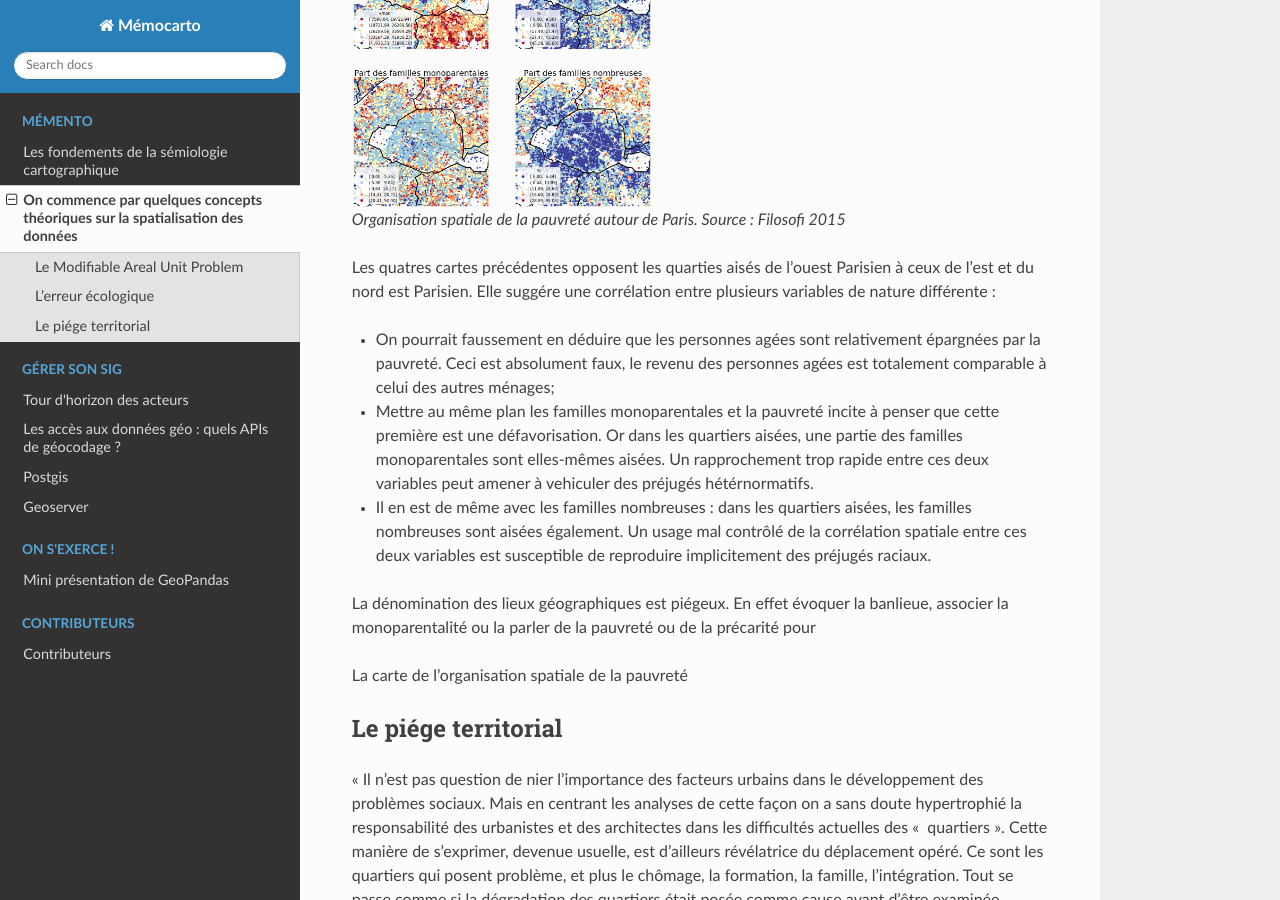
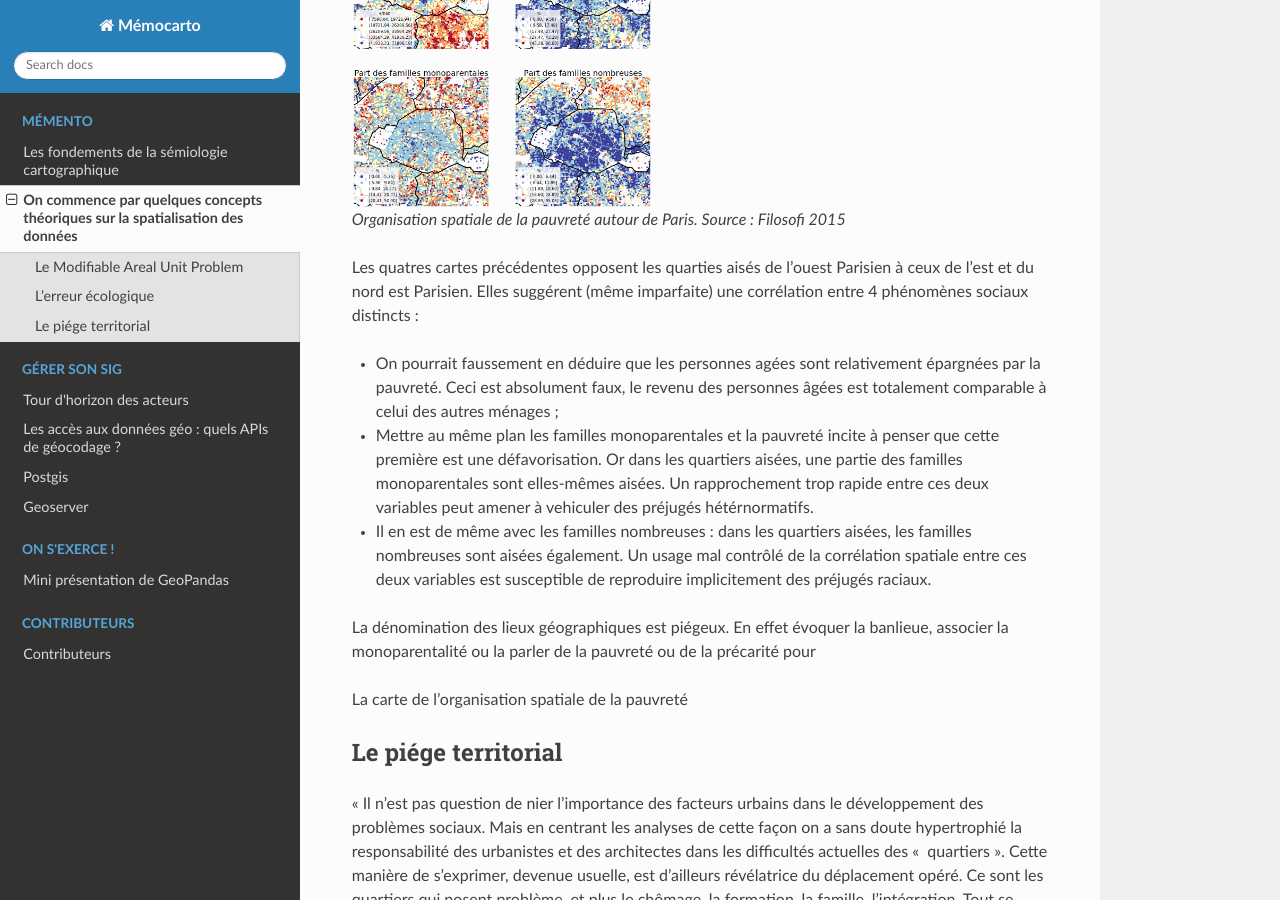
Before and after one commit to JulieDjidji/memocarto, a Sphinx documentation site: the page built from doc/source/concepts.rst, in a window 1280 px wide and 900 px high, scrolled down 3236 px. Built offline with Sphinx 7.4.7 and the Read the Docs theme 2.0.0, drawn with Linux system fonts in a browser that asks for light colours; pages that are not in the unit, such as notebooks, are missing from menus.

Commit message:
Update concepts.rst

```diff
--- a/doc/source/concepts.rst
+++ b/doc/source/concepts.rst
@@ -50,9 +50,9 @@ Le caractére extrême de cet exemple se rencontre néanmoins rarement dans les
 
    Organisation spatiale de la pauvreté autour de Paris. Source : Filosofi 2015
 
-Les quatres cartes précédentes opposent les quarties aisés de l'ouest Parisien à ceux de l'est et du nord est Parisien. Elle suggére une corrélation entre plusieurs variables de nature différente :
+Les quatres cartes précédentes opposent les quarties aisés de l'ouest Parisien à ceux de l'est et du nord est Parisien. Elles suggérent (même imparfaite) une corrélation entre 4 phénomènes sociaux distincts :
 
--  On pourrait faussement en déduire que les personnes agées sont relativement épargnées par la pauvreté. Ceci est absolument faux, le revenu des personnes agées est totalement comparable à celui des autres ménages;
+-  On pourrait faussement en déduire que les personnes agées sont relativement épargnées par la pauvreté. Ceci est absolument faux, le revenu des personnes âgées est totalement comparable à celui des autres ménages ;
 - Mettre au même plan les familles monoparentales et la pauvreté incite à penser que cette première est une défavorisation. Or dans les quartiers aisées, une partie des familles monoparentales sont elles-mêmes aisées. Un rapprochement trop rapide entre ces deux variables peut amener à vehiculer des préjugés hétérnormatifs.
 - Il en est de même avec les familles nombreuses : dans les quartiers aisées, les familles nombreuses sont aisées également. Un usage mal contrôlé de la  corrélation spatiale entre ces deux variables est susceptible de reproduire implicitement des préjugés raciaux.
 
```
